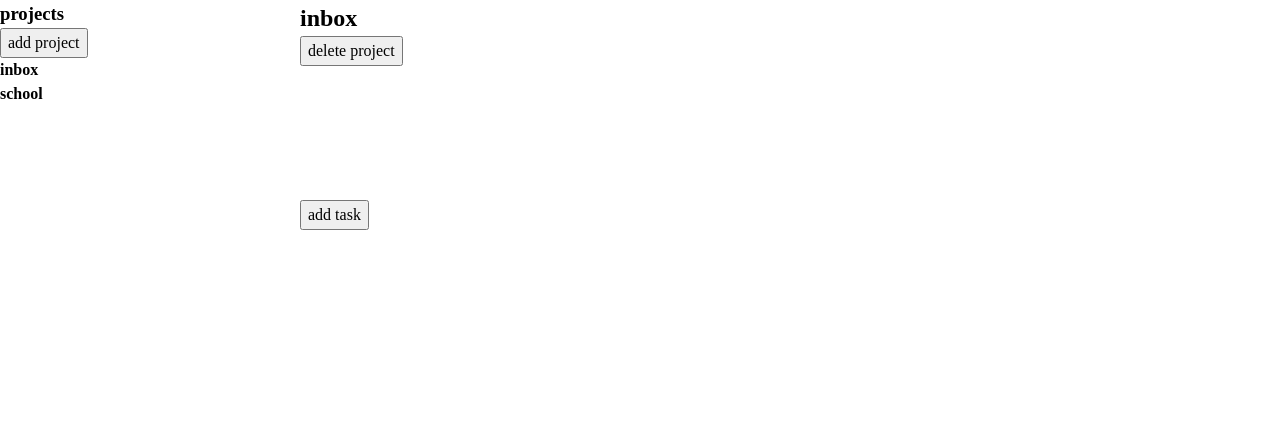
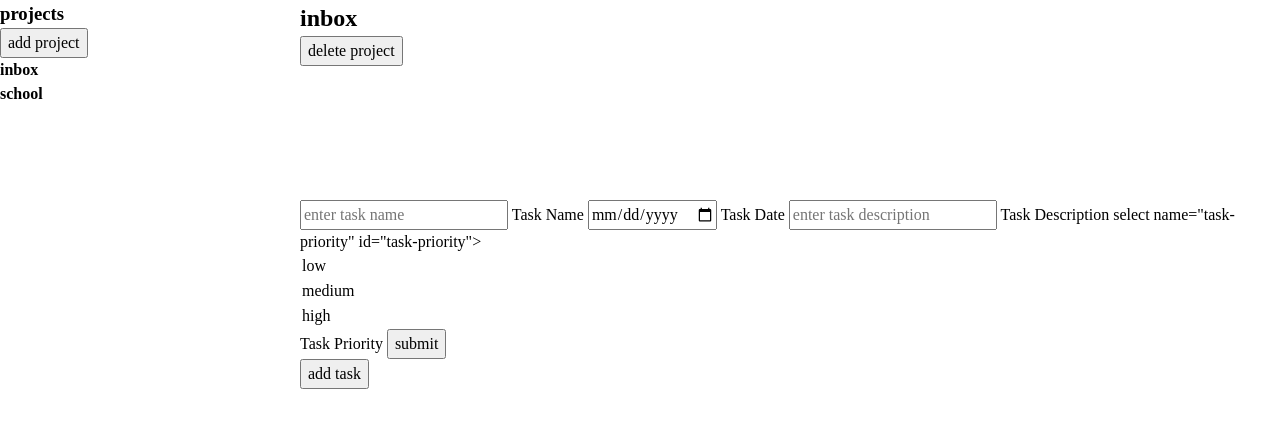
Before and after one commit to heidexdev/todo-app, a website built with webpack: page src/index.html in a window 1280 px wide. Built offline with nearby package versions, Linux system fonts and the light colour scheme.

Commit message:
Add date-fns dependency and implement task input form in index.html

```diff
--- a/package.json
+++ b/package.json
@@ -26,5 +26,8 @@
     "webpack-cli": "^7.2.3",
     "webpack-dev-server": "^6.0.0",
     "webpack-merge": "^6.0.1"
+  },
+  "dependencies": {
+    "date-fns": "^4.4.0"
   }
 }
--- a/src/index.html
+++ b/src/index.html
@@ -17,6 +17,23 @@
         <button class="project-dl-btn">delete project</button>
       </div>
       <div class="main">
+        <!-- <dialog> -->
+          <form action="">
+            <input type="text" placeholder="enter task name" id="task-name">
+            <label for="task-name">Task Name</label>
+            <input type="date" id="task-date">
+            <label for="task-date">Task Date</label>
+            <input type="text" placeholder="enter task description" id="task-description">
+            <label for="task-description">Task Description</label>
+            select name="task-priority" id="task-priority">
+              <option value="low">low</option>
+              <option value="medium">medium</option>
+              <option value="high">high</option>
+            </select>
+            <label for="task-priority">Task Priority</label>
+            <button class="submit-task">submit</button>
+          </form>
+        <!-- </dialog> -->
         <button class="add-task">add task</button>
         <div class="tasks"></div>
       </div>
```
Also changed, not shown: 1 other file.
